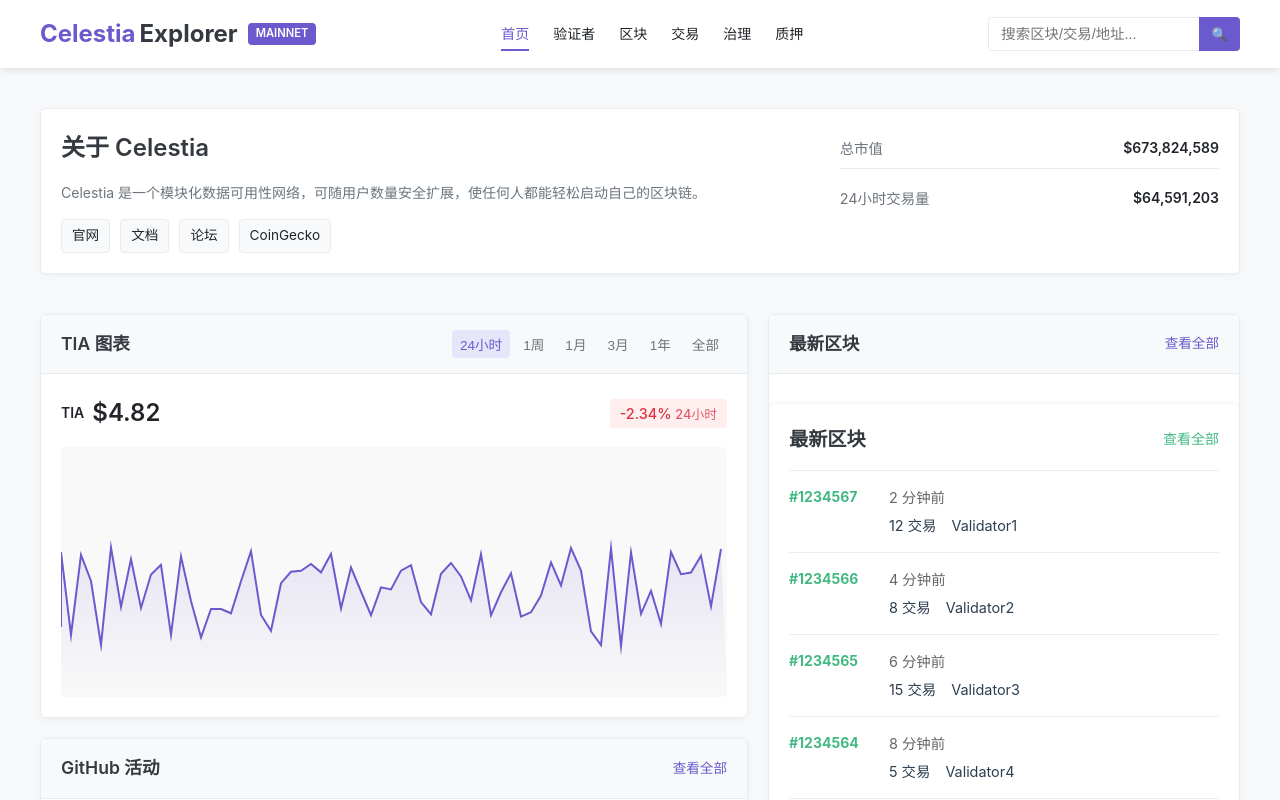
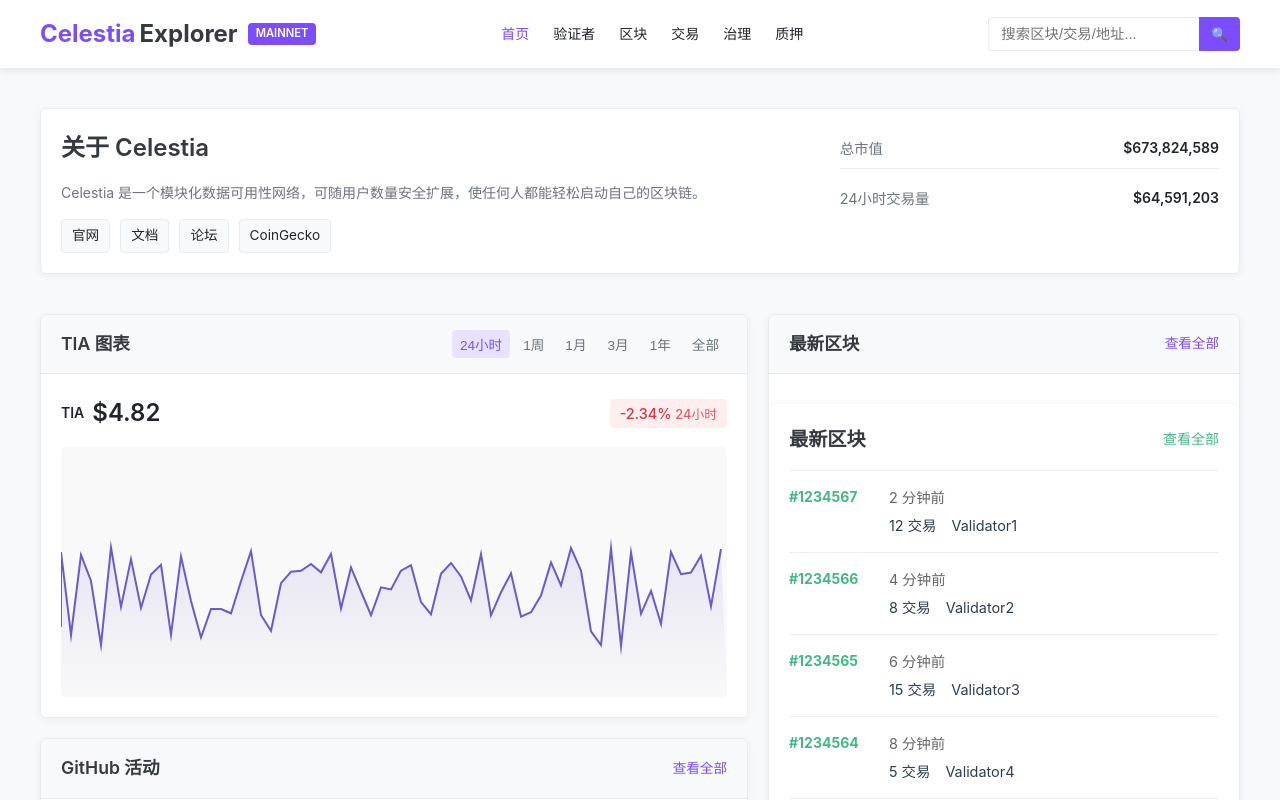
Before and after one commit to rainightRoot/walrus-data-explorer, a Vue app: page / in a window 1280 px wide. Shown: the top 800 px of the page. Built offline with nearby package versions, Linux system fonts and the light colour scheme.

Commit message:
修改样式

```diff
--- a/src/App.vue
+++ b/src/App.vue
@@ -139,7 +139,7 @@
 .network-tag {
   margin-left: 10px;
   padding: 2px 8px;
-  background: var(--primary-color);
+  background-color: var(--primary-color);
   color: white;
   border-radius: 4px;
   font-size: 0.7rem;
@@ -178,7 +178,7 @@
 }
 
 .main-nav a.router-link-active:after {
-  width: 100%;
+  background-color: var(--primary-color);
 }
 
 .search-section {
@@ -201,6 +201,10 @@
   color: white;
   border: none;
   border-radius: 0 4px 4px 0;
+}
+
+.search-btn:hover {
+  background: var(--primary-dark);
 }
 
 /* 主内容区 */
--- a/src/assets/styles/global.css
+++ b/src/assets/styles/global.css
@@ -1,8 +1,21 @@
 /* 全局样式 - 基于 Celestia Explorer 网站 */
 :root {
-  /* 基于 Celestia 颜色方案 */
-  --primary-color: #6A5ACD; /* 紫罗兰色为主色调 */
-  --primary-light: #E6E6FA;
+  /* 主色调调整为 Celestia 官方紫色 */
+  --primary-color: #7B4DFF; /* Celestia 官方紫色 */
+  --primary-light: #E9E2FF;
+  --primary-dark: #5A3CBF;
+
+  /* 状态颜色 */
+  --success-color: #28a745;
+  --success-light: #e6f7ee;
+  --danger-color: #dc3545;
+  --danger-light: #fee;
+  --warning-color: #ffc107;
+  --warning-light: #fff5e6;
+  --info-color: #17a2b8;
+  --info-light: #f0f8ff;
+
+  /* 其他不变 */
   --secondary-color: #343a40;
   --text-color: #212529;
   --text-light: #6c757d;
@@ -12,14 +25,6 @@
   --border-color: #e9ecef;
   --shadow: 0 2px 8px rgba(0,0,0,0.05);
   --border-radius: 6px;
-  --success-color: #28a745;
-  --success-light: #e6f7ee;
-  --danger-color: #dc3545;
-  --danger-light: #fee;
-  --warning-color: #ffc107;
-  --warning-light: #fff5e6;
-  --info-color: #17a2b8;
-  --info-light: #f0f8ff;
 }
 
 body {
@@ -182,24 +187,30 @@
   font-weight: 500;
 }
 
-.status-badge.success, .status-badge.active {
+.status-badge.active,
+.status-badge.success,
+.status-badge.passed {
   background: var(--success-light);
   color: var(--success-color);
 }
 
-.status-badge.failed, .status-badge.rejected {
+.status-badge.inactive,
+.status-badge.failed,
+.status-badge.rejected {
   background: var(--danger-light);
   color: var(--danger-color);
 }
 
-.status-badge.pending, .status-badge.unbonding {
+.status-badge.pending,
+.status-badge.voting {
+  background: var(--primary-light);
+  color: var(--primary-color);
+}
+
+.status-badge.waiting,
+.status-badge.deposit {
   background: var(--warning-light);
   color: var(--warning-color);
-}
-
-.status-badge.voting {
-  background: var(--info-light);
-  color: var(--info-color);
 }
 
 /* 进度条 */
@@ -266,7 +277,7 @@
 }
 
 .btn:hover {
-  opacity: 0.9;
+  background-color: var(--primary-dark);
 }
 
 .btn-outline {
@@ -362,3 +373,28 @@
     font-size: 0.8rem;
   }
 }
+
+/* 图表颜色 */
+.chart-colors {
+  --chart-primary: var(--primary-color);
+  --chart-secondary: var(--primary-light);
+  --chart-success: var(--success-color);
+  --chart-danger: var(--danger-color);
+  --chart-warning: var(--warning-color);
+  --chart-info: var(--info-color);
+}
+
+/* 活跃链接样式 */
+a.router-link-active,
+button.active {
+  color: var(--primary-color);
+}
+
+/* 价格变化 */
+.price-change.positive {
+  color: var(--success-color);
+}
+
+.price-change.negative {
+  color: var(--danger-color);
+}
```
Also changed, not shown: src/assets/loading.svg.
